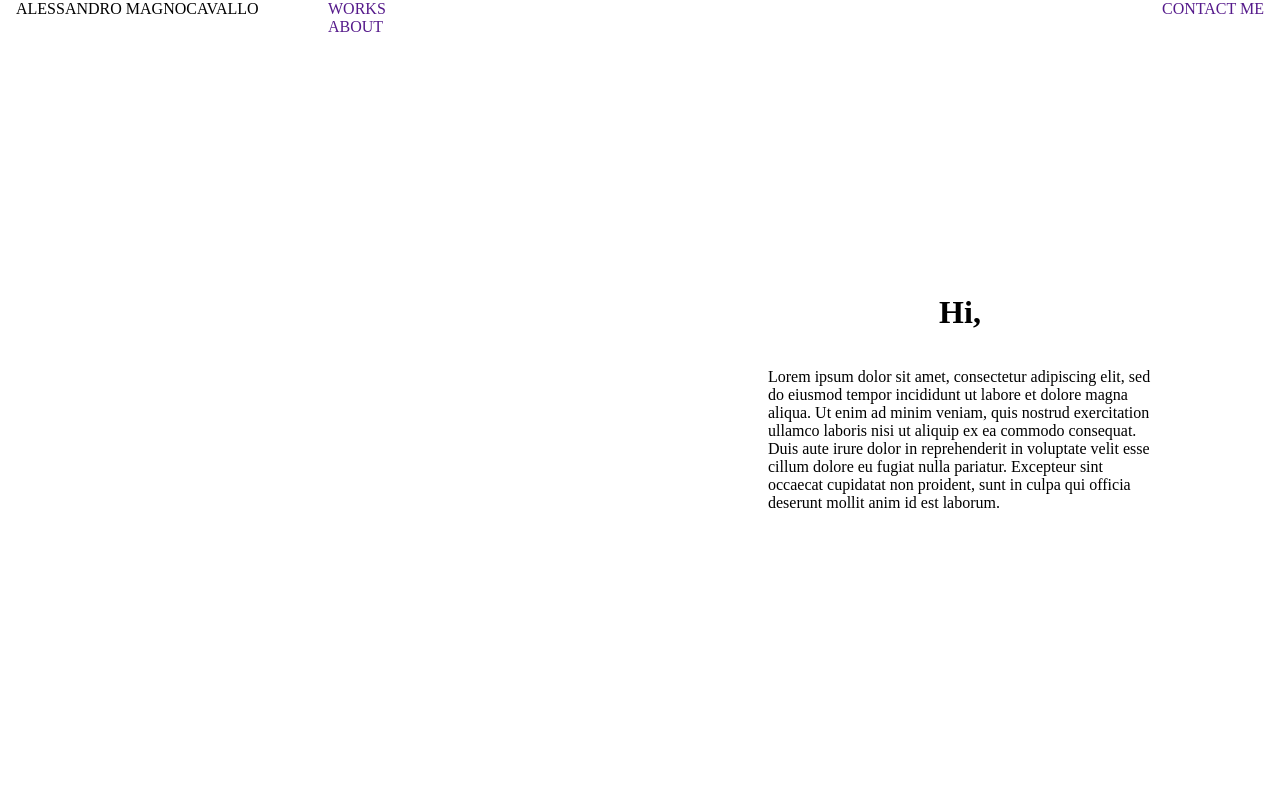
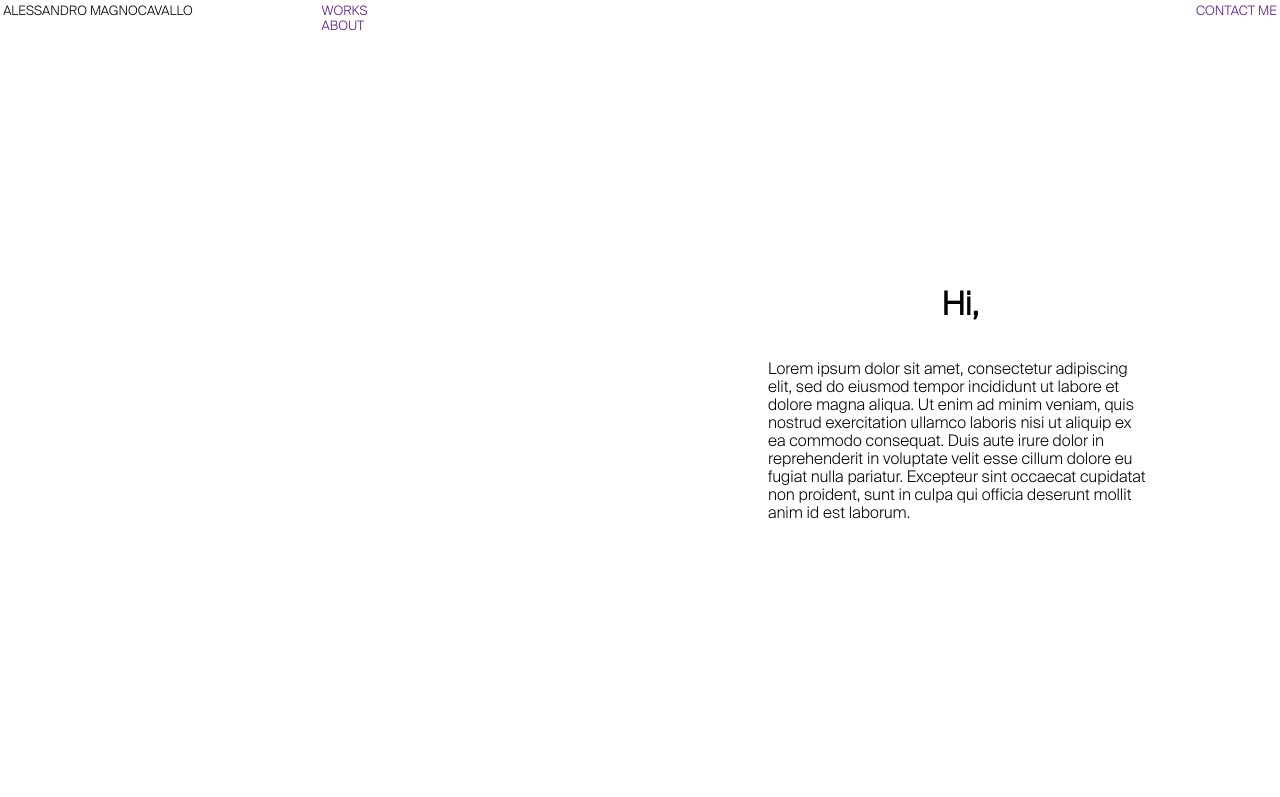
Before and after one commit to amgno/amgno.github.io, a plain HTML site: page newindex.html in a window 1280 px wide. Shown: the top 797 px of the page. Drawn offline with Linux system fonts and the light colour scheme.

Commit message:
added font, changed font-size

```diff
--- a/newindex.html
+++ b/newindex.html
@@ -11,6 +11,15 @@
     <title>WIP</title>
 </head>
 <style>
+    @font-face {
+        font-family: SuisseMedium;
+        src: url(./font/Suisse/SuisseIntl-Light.otf);
+    }
+
+    * {
+        font-family: SuisseMedium;
+    }
+
     body {
         margin: 0;
         /* Nasconde l'overflow orizzontale */
@@ -23,11 +32,13 @@
 
     #navbar {
         /* border: 1px solid red; */
+        padding-top: 0.2rem;
         display: flex;
         flex-direction: row;
         z-index: 1;
         position: absolute;
         width: 100vw;
+        font-size: small;
     }
 
     #navbar>div {
@@ -39,7 +50,7 @@
         justify-content: ;
         display: flex;
         flex-basis: 25%;
-        padding-left: 1rem;
+        padding-left: 0.2rem;
     }
 
     #nav2 {
@@ -59,7 +70,7 @@
         flex-basis: 20%;
         justify-content: right;
         display: flex;
-        padding-right: 1rem;
+        padding-right: 0.2rem;
     }
 
     main {
```
Also changed, not shown: font/Suisse/SuisseIntl-Light.otf (added), 2 other files.
